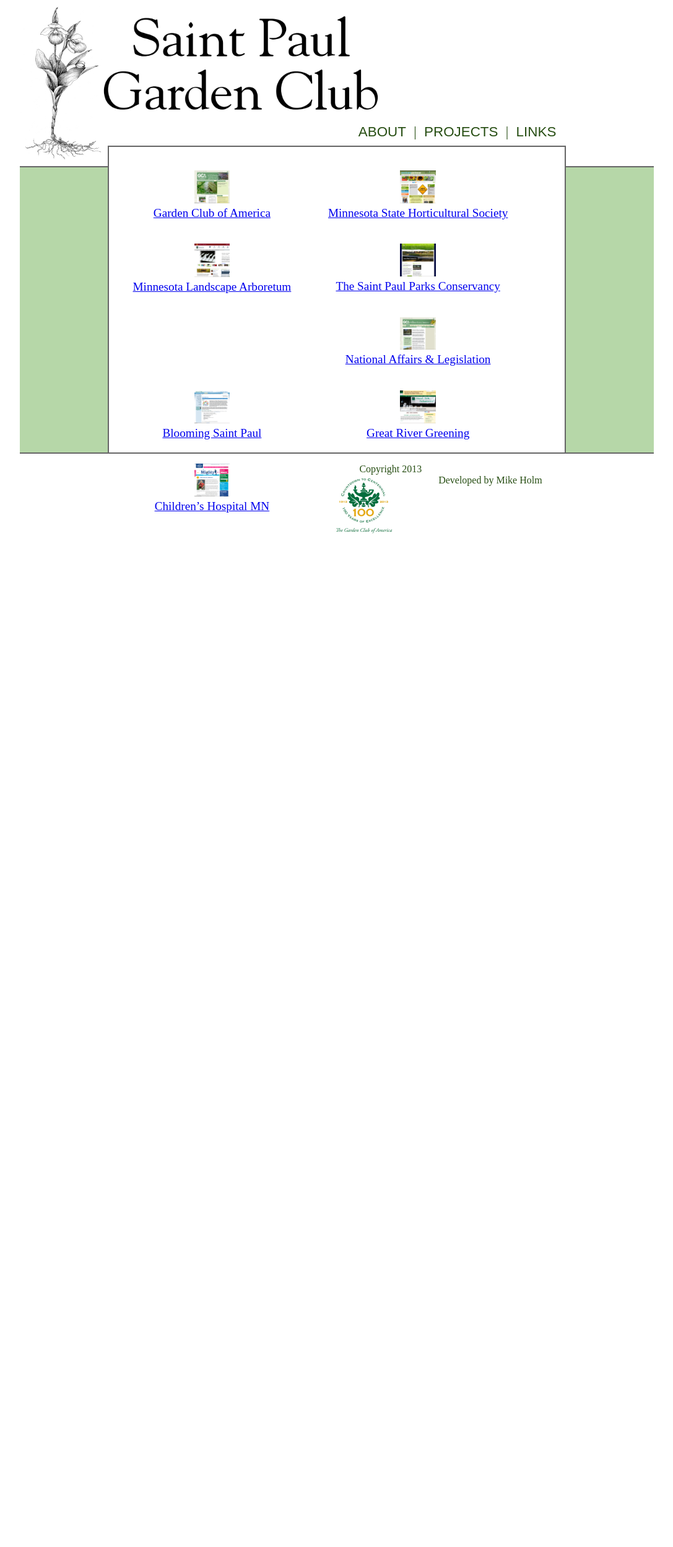
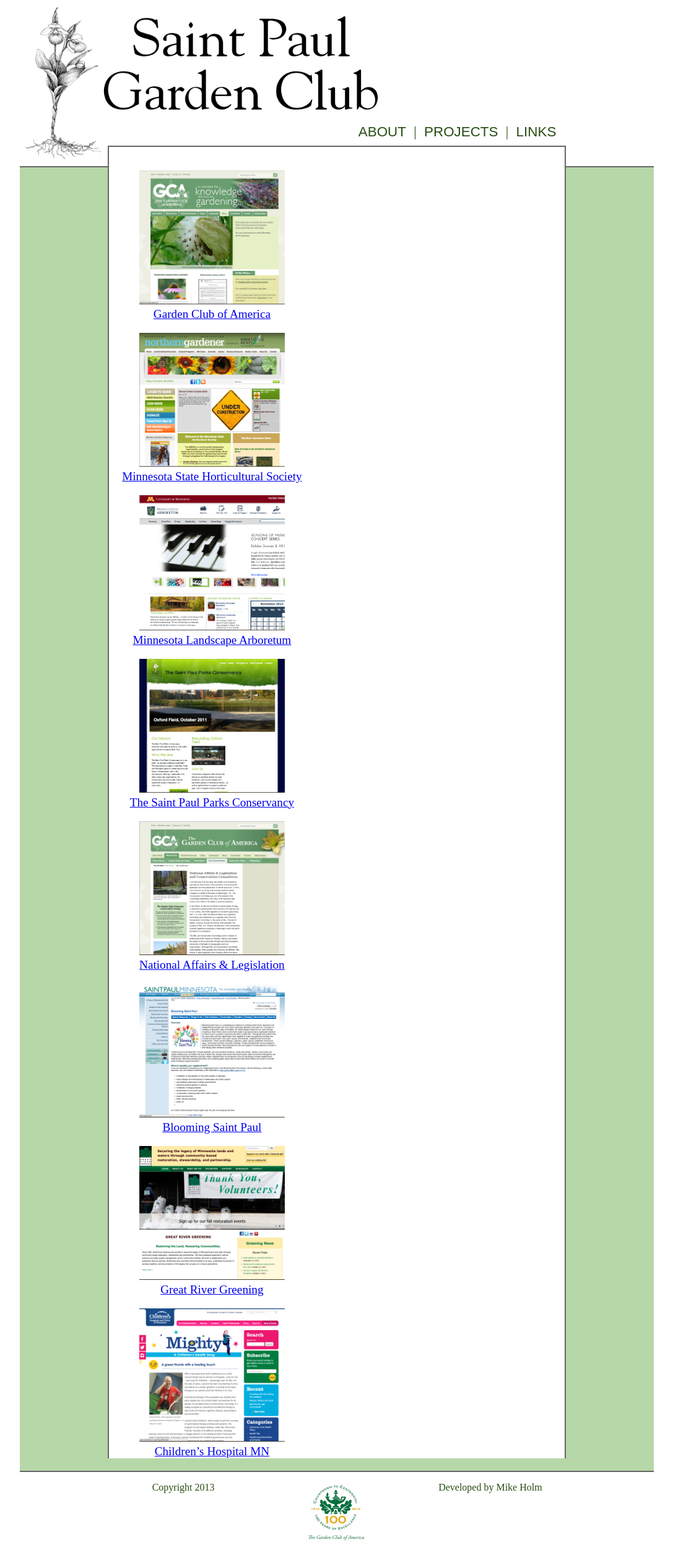
Before and after one commit to coldpour/spgc, a PHP site: page /links.php in a window 1280 px wide. Shown: the whole page at 62% size, without its empty margins (96-1183 px from the left). Before the commit the page ends 861 px from the top, so only its background shows below. Run offline with PHP 8.4, Linux system fonts and the light colour scheme.

Commit message:
i think the pictures look nice at this size. still need to get them in two columns though

```diff
--- a/links.php
+++ b/links.php
@@ -1,6 +1,6 @@
 <?php include 'head.php'; publicPage('links.php'); ?>
 
-<div id='links' class='slide fixed-height'>
+<div id='links' class='slide'>
   <ul class='links'>
 
   <?php
--- a/screen.css
+++ b/screen.css
@@ -146,10 +146,6 @@ div.fixed-height {
     padding-right:2em;
 }
 
-#links {
-    text-align:center;
-}
-
 ul.links {
     margin:0em;
     padding:0em;
@@ -159,13 +155,13 @@ ul.links {
 }
 
 li.links {
+    text-align:center;
     margin:1em;
     width: 40%;
-    float:left;
 }
 
 img.links {
-    width:3em;
+    width:80%;
 }
 
 table.projects {
```
